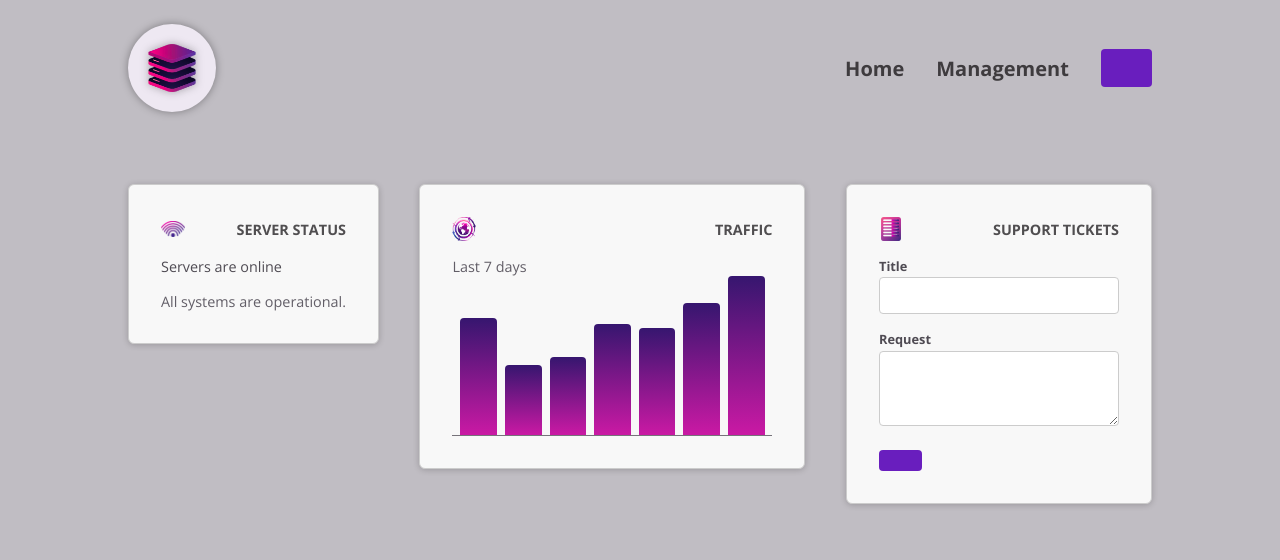
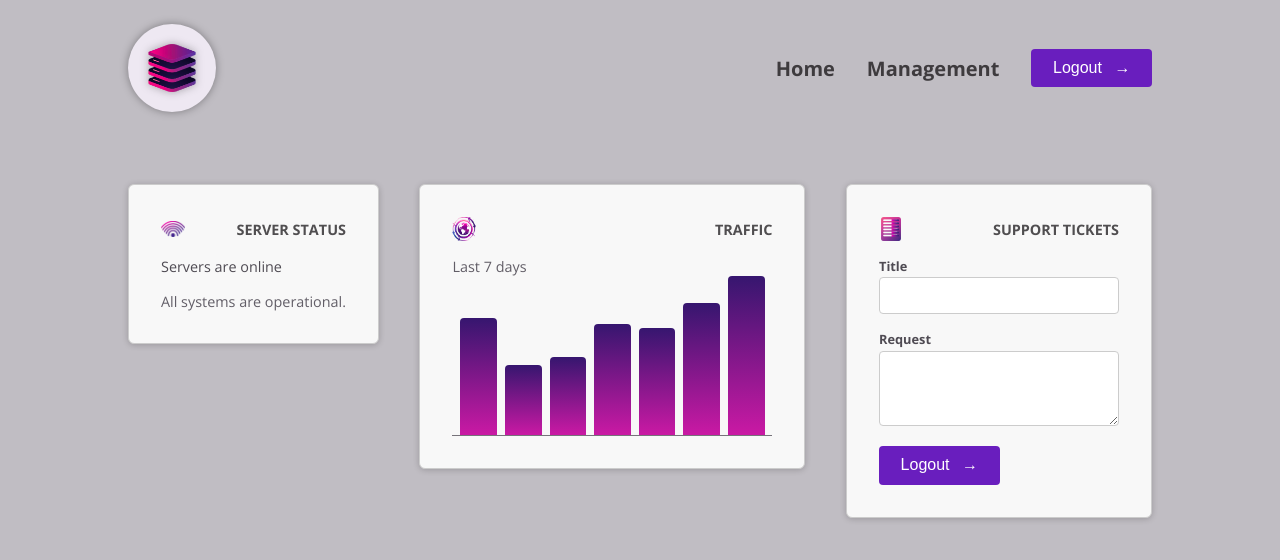
Before and after one commit to yashkmuar/server-management-project, an Angular app: page / in a window 1280 px wide. Shown: the top 560 px of the page. Built offline with nearby package versions, Linux system fonts and the light colour scheme.

Commit message:
components updated with content projection using ng-content, but separate icon proeprty

```diff
--- a/src/app/dashboard/tickets/new-ticket/new-ticket.component.html
+++ b/src/app/dashboard/tickets/new-ticket/new-ticket.component.html
@@ -9,12 +9,8 @@
     </p>
     <p>
         <button appButton>
-            <!-- <span>
-                Submit
-            </span>
-            <span class="icon">
-                ✓
-            </span> -->
+            Logout
+            <span class="icon">→</span>
         </button>
     </p>
 </form>
--- a/src/app/header/header.component.html
+++ b/src/app/header/header.component.html
@@ -12,7 +12,10 @@
         <a href="/">Management</a>
       </li>
       <li>
-        <button appButton></button>
+        <button appButton>
+            Logout
+            <span class="icon">→</span>
+        </button>
       </li>
     </ul>
   </nav>
--- a/src/app/shared/button/button.component.html
+++ b/src/app/shared/button/button.component.html
@@ -1,6 +1,4 @@
 <span>
     <ng-content />
 </span>
-<span class="icon">
-    <ng-content />
-</span>
+<ng-content select=".icon" />
```
